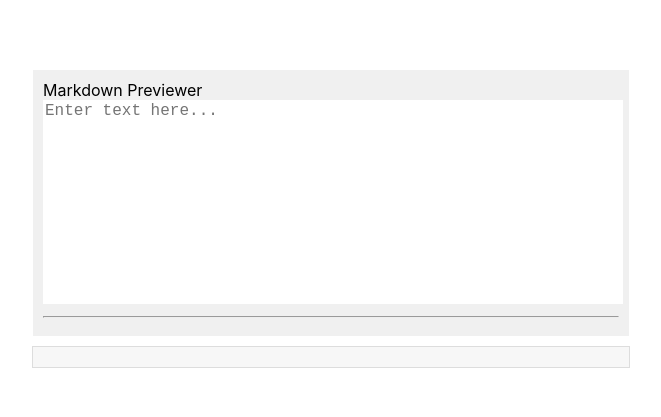
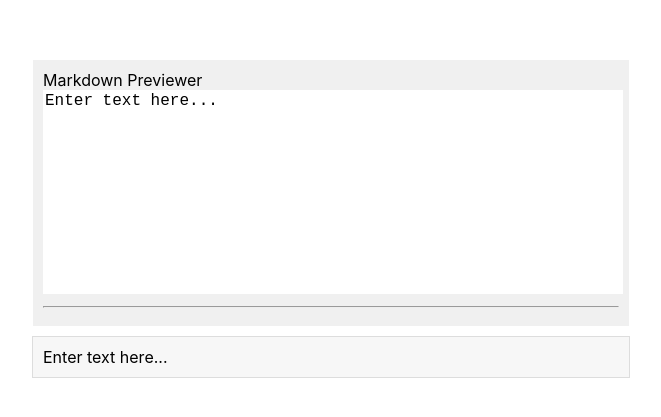
Before and after one commit to Elnuklear/Markdown_Previewer, a React (Create React App) app: page / in a window 1280 px wide. Shown: the part 181-598 px from the top of the page, without its empty margins (309-970 px from the left). Built offline with nearby package versions, Linux system fonts and the light colour scheme.

Commit message:
Add files via upload

```diff
--- a/App.js
+++ b/App.js
@@ -3,13 +3,15 @@ import { useRef, useEffect } from 'react';
 import './App.css';
 
 function App() {
-  const [textInput, setTextInput] = React.useState('');
+  const [textInput, setTextInput] = React.useState(localStorage.getItem('TextBox') || 'Enter text here...');
   const textAreaRef = useRef(null);
   const caretPositionRef = useRef(0);
 
   console.log('@thetopofApp');
 
   useEffect(() => {
+    localStorage.setItem('TextBox', textInput);
+
     const handleKeyPress = (e) => {
       textAreaRef.current.focus(); //Focuses the textarea after a keypress.
       //Saves the caret position.
@@ -23,7 +25,7 @@ function App() {
     return () => {
       window.removeEventListener('input', handleKeyPress);
     }
-  }, []);
+  }, [textInput]);
 
   const handleKeyDown = (e) => {
     if (e.key === 'Enter') {
@@ -47,7 +49,7 @@ function App() {
     setTextInput(e.target.value);
     caretPositionRef.current = e.target.selectionStart;
     console.log(textInput);
-    };
+  };
 
   const TextBox = () => (
     <div>
```
